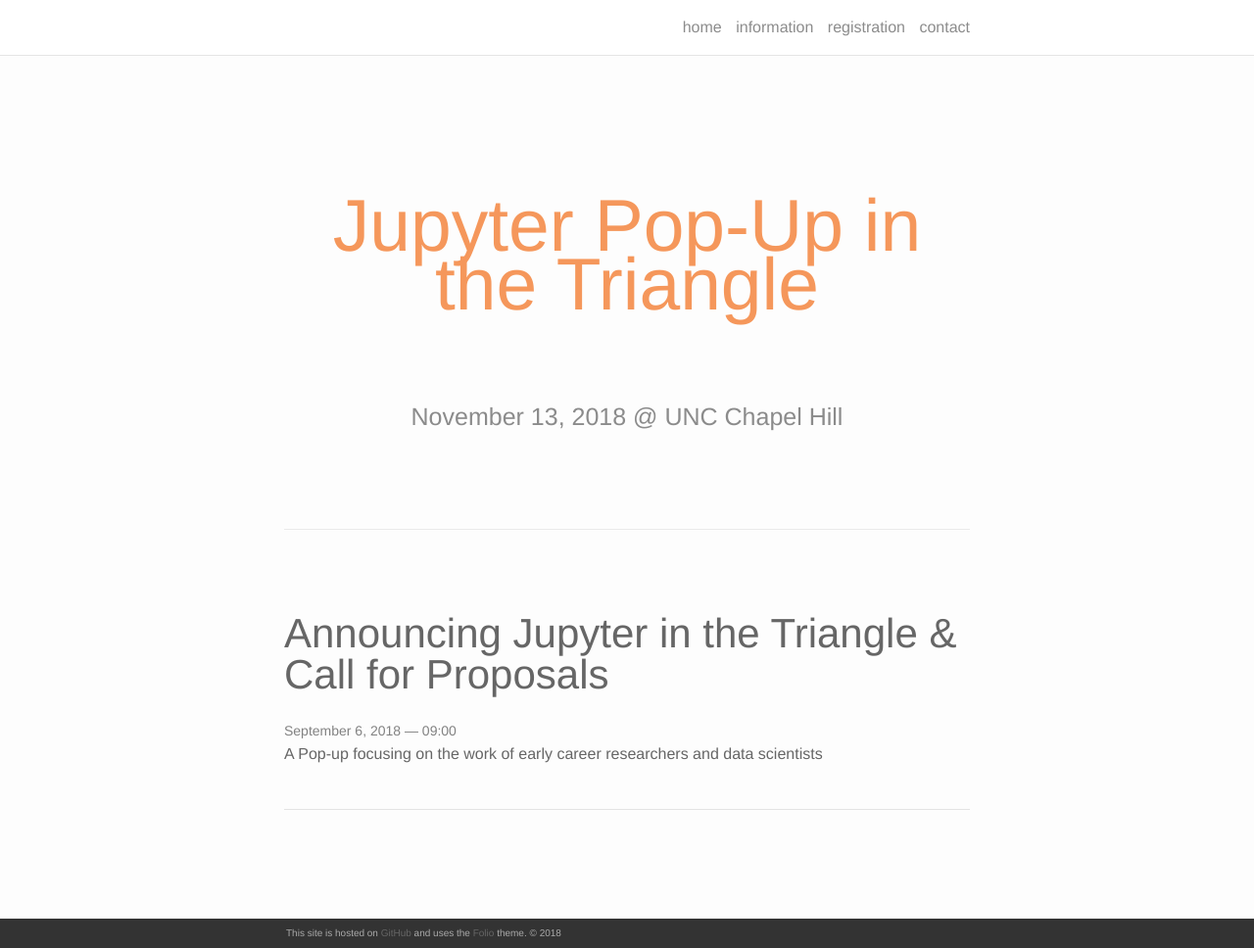
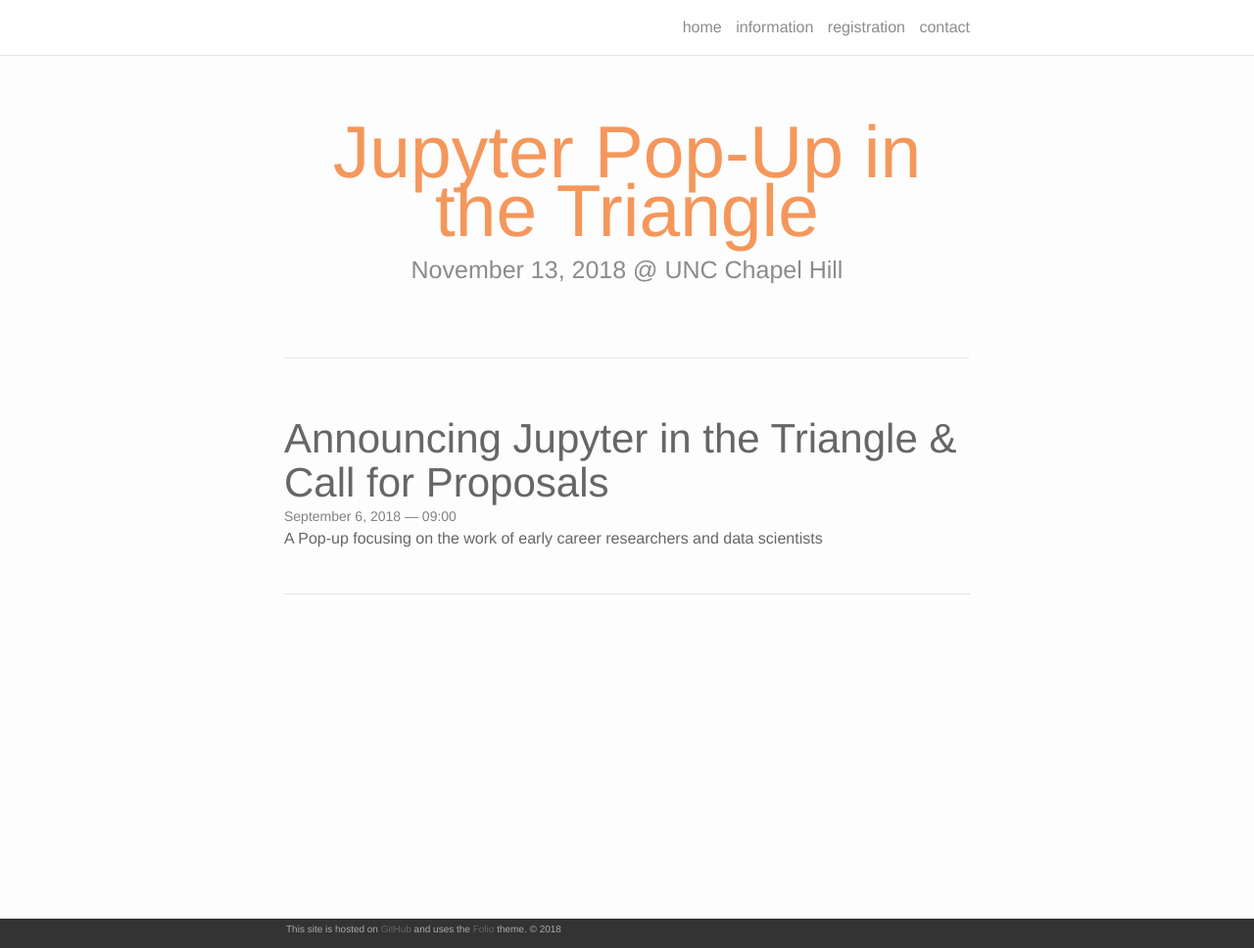
Before and after one commit to bogoli/-folio, a Jekyll site: the page built from index.html, in a window 1280 px wide and 968 px high. Shown: the whole window at 98% size. Built offline with Jekyll 4.4.1, drawn with Linux system fonts in a browser that asks for light colours; nearby versions of some CDN libraries; the list of posts is cut into pages by our own code.

Commit message:
Remove css baseline-line-height margin

```diff
--- a/_sass/_base.scss
+++ b/_sass/_base.scss
@@ -12,7 +12,6 @@ dl, dd, ol, ul, figure {
 
 /** Variables **********************************************/
 $base-font-family:              Helvetica, sans-serif;
-$base-line-height:              1.5em;
 $horizontal-spacing-unit:       50px;
 $vertical-spacing-unit:         40px;
 $nav-height:                    56px;
@@ -115,7 +114,6 @@ li {
  */
 h1, h2, h3, h4, h5, h6 {
     font-weight: 100;
-    margin: 1em 0;
 }
 
 
```
